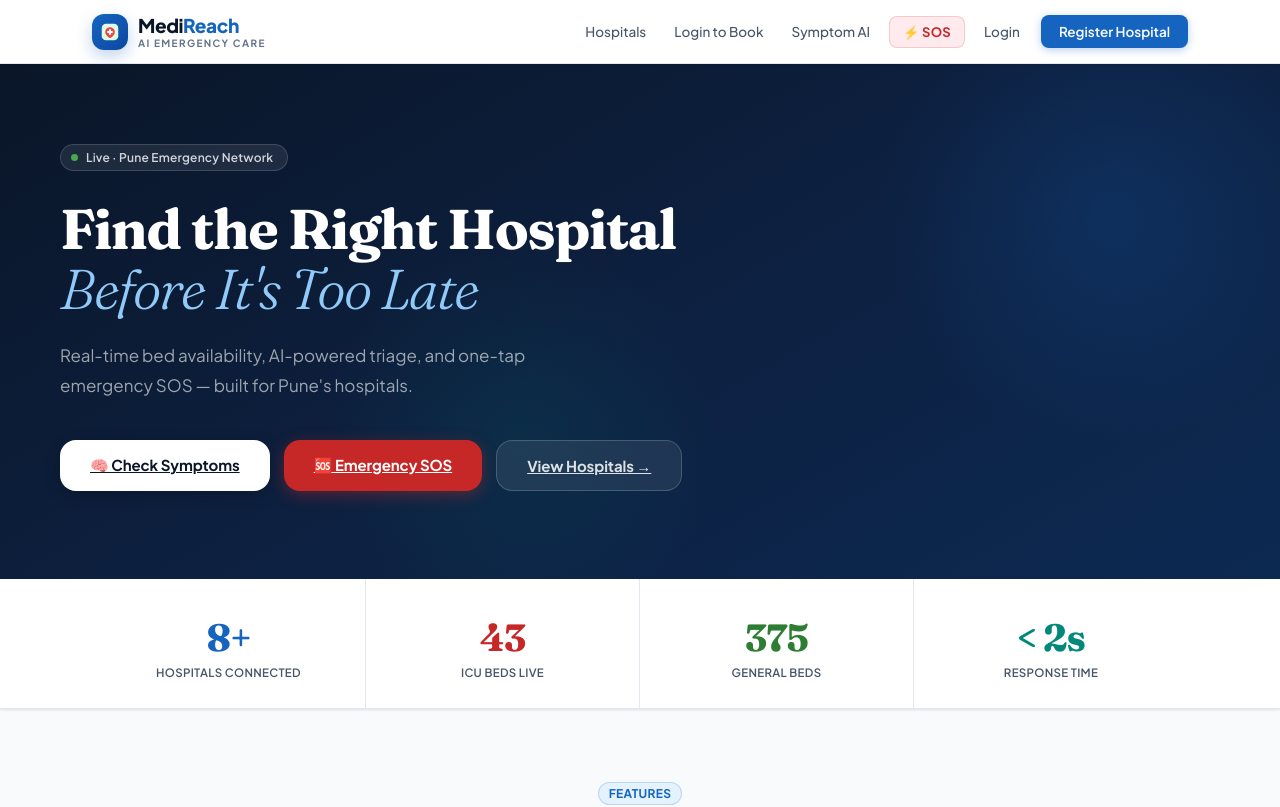
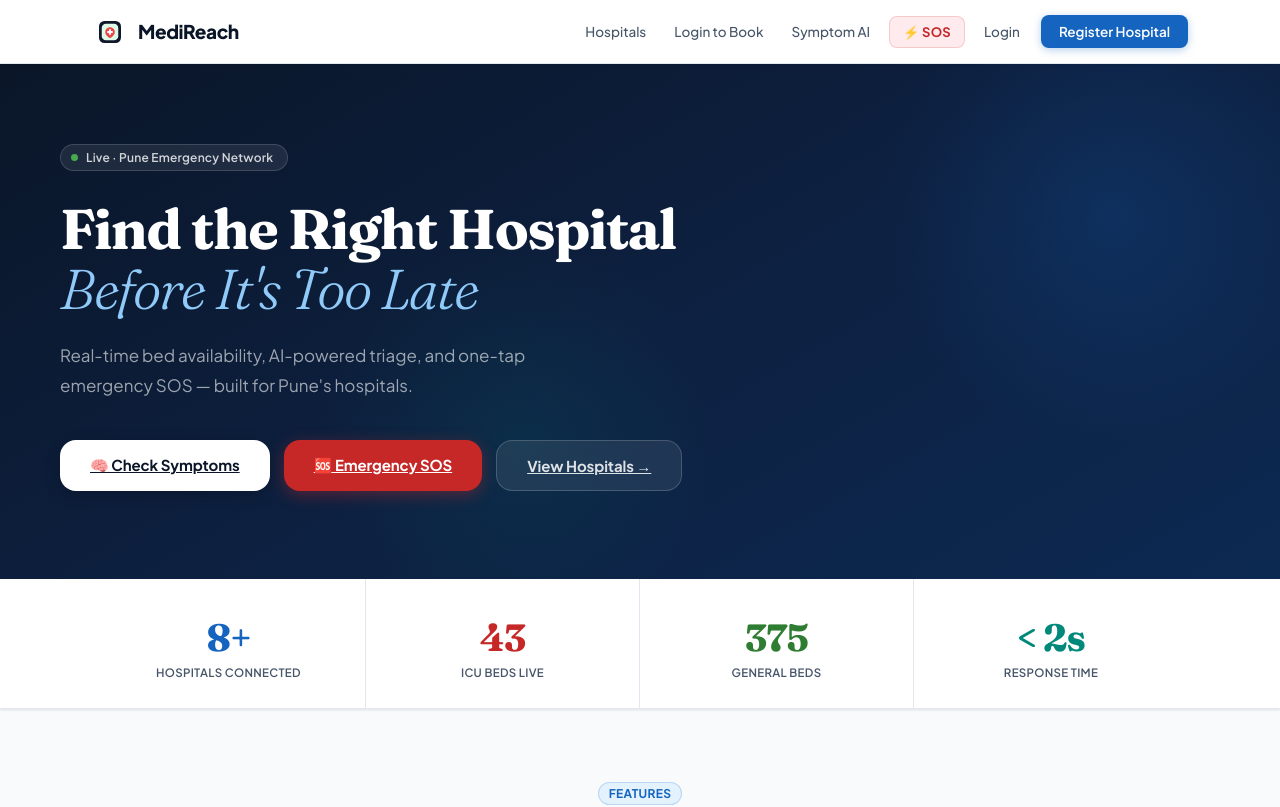
Before and after one commit to Abhijeet17-git/medireach, a React (Create React App) app in the folder frontend/: page / in a window 1280 px wide. Shown: the top 807 px of the page. Built offline with nearby package versions, Linux system fonts and the light colour scheme; no server answers.

Commit message:
Restore consistent MediReach logo branding

```diff
--- a/frontend/src/components/Navbar.js
+++ b/frontend/src/components/Navbar.js
@@ -30,14 +30,14 @@ export default function Navbar() {
         <Link to="/" className="nav-logo">
           <div className="nav-logo-icon">
             <svg width="22" height="22" viewBox="0 0 64 64" fill="none" aria-hidden="true">
+              <rect width="64" height="64" rx="16" fill="#0F172A"/>
               <rect x="8" y="8" width="48" height="48" rx="12" fill="#DCFCE7"/>
               <path d="M32 18C24.268 18 18 24.268 18 32c0 10.5 14 18 14 18s14-7.5 14-18c0-7.732-6.268-14-14-14Z" fill="#EF4444"/>
-              <path d="M35 24h-6v5h-5v6h5v5h6v-5h5v-6h-5z" fill="#fff"/>
+              <path d="M35 24h-6v5h-5v6h5v5h6v-5h5v-6h-5z" fill="#FFF"/>
             </svg>
           </div>
           <div className="nav-logo-text">
-            <strong>Medi<span>Reach</span></strong>
-            <small>AI Emergency Care</small>
+            <strong>MediReach</strong>
           </div>
         </Link>
 
--- a/frontend/src/index.css
+++ b/frontend/src/index.css
@@ -82,22 +82,16 @@ body{
 }
 .nav-logo-icon{
   width:36px;height:36px;
-  background:linear-gradient(135deg,#1565C0 0%, #0D47A1 100%);
+  background:transparent;
   border-radius:12px;
   display:flex;align-items:center;justify-content:center;
-  box-shadow:0 6px 16px rgba(21,101,192,0.28);
+  box-shadow:none;
   transition:transform 0.2s;
 }
 .nav-logo:hover .nav-logo-icon{transform:scale(1.07);}
 .nav-logo-text{display:flex;flex-direction:column;line-height:1;}
 .nav-logo-text strong{
   font-size:19px;font-weight:800;letter-spacing:-0.4px;color:var(--navy);
-}
-.nav-logo-text span{color:var(--blue);}
-.nav-logo-text small{
-  margin-top:3px;
-  font-size:10px;font-weight:700;letter-spacing:0.14em;
-  text-transform:uppercase;color:var(--gray500);
 }
 .nav-links{display:flex;align-items:center;gap:2px;}
 .nav-a{
```
